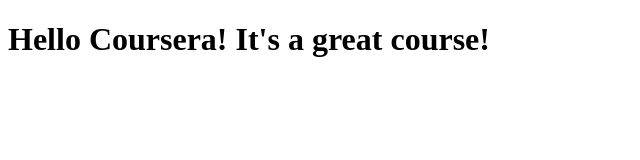
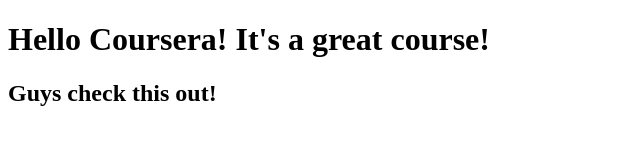
Before and after one commit to emmaleongny/coursera-test, a plain HTML site: page site/index.html.html in a window 1280 px wide. Shown: the whole page, without its empty margins (0-640 px from the left). Drawn offline with Linux system fonts and the light colour scheme.

Commit message:
Check this out!

```diff
--- a/site/index.html.html
+++ b/site/index.html.html
@@ -5,5 +5,6 @@
 </head>
 <body>
 <h1>Hello Coursera! It's a great course!</h1>
+<h2>Guys check this out!</h2>
 </body>
 </html>
```
